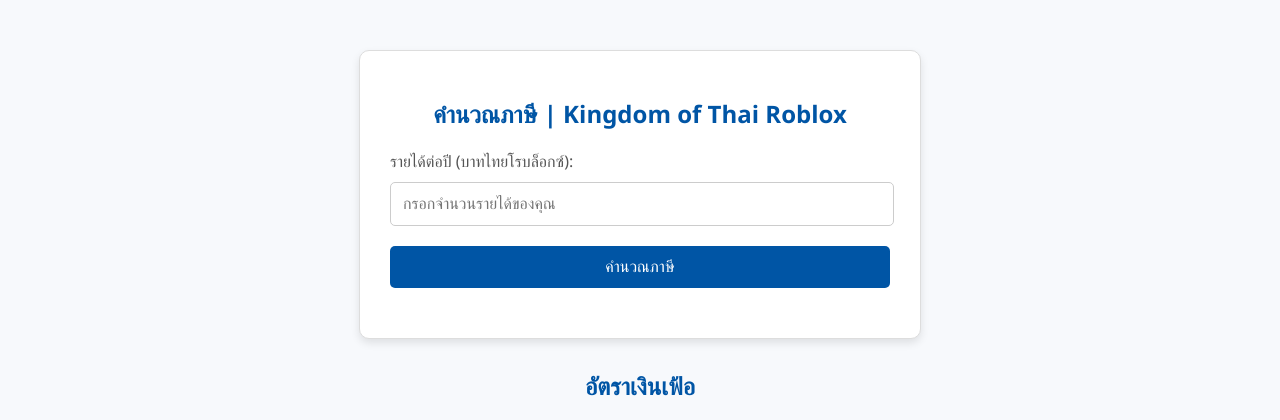
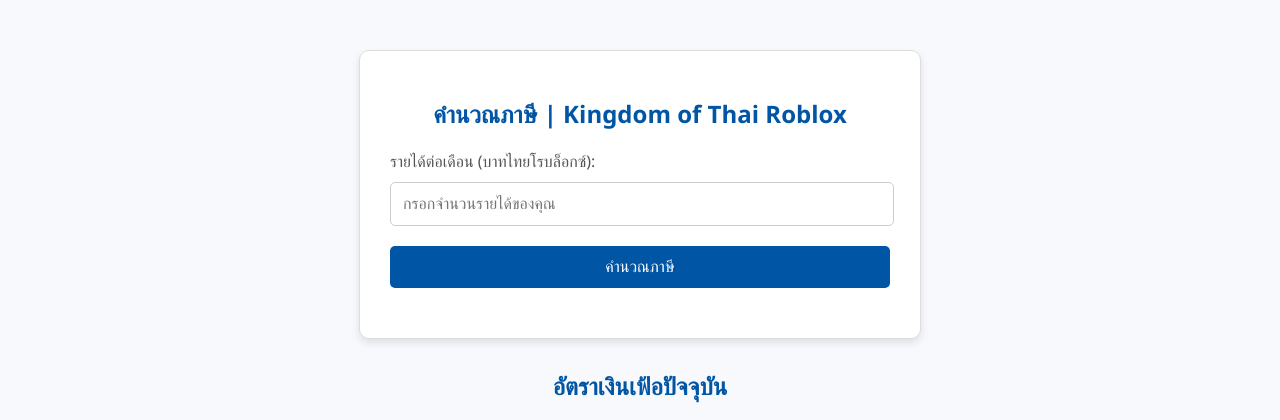
Before and after one commit to Pooh191/Calculate-taxes, a plain HTML site: page index.html in a window 1280 px wide. Shown: the top 420 px of the page. Drawn offline with Linux system fonts and the light colour scheme; grey boxes are pictures that could not be loaded.

Commit message:
Kingdom of Thai Roblox

```diff
--- a/index.html
+++ b/index.html
@@ -11,7 +11,7 @@
 
     <div class="container">
         <h1>คำนวณภาษี | Kingdom of Thai Roblox</h1>
-        <label for="income">รายได้ต่อปี (บาทไทยโรบล็อกซ์):</label>
+        <label for="income">รายได้ต่อเดือน (บาทไทยโรบล็อกซ์):</label>
         <input type="number" id="income" placeholder="กรอกจำนวนรายได้ของคุณ">
 
         <button onclick="calculateTax()">คำนวณภาษี</button>
@@ -20,7 +20,7 @@
     </div>
 
     <!-- Google Sheet Embed -->
-    <h1>อัตราเงินเฟ้อ</h1>
+    <h1>อัตราเงินเฟ้อปัจจุบัน</h1>
     <div class="google-sheet">
         <iframe src="https://docs.google.com/spreadsheets/d/11C-VGPQGO0CUBsFknGAEWy1UGcu4IdIIJ8k5WCmReoY/edit?usp=sharing?widget=true&amp;headers=false"></iframe>
     </div>
```
